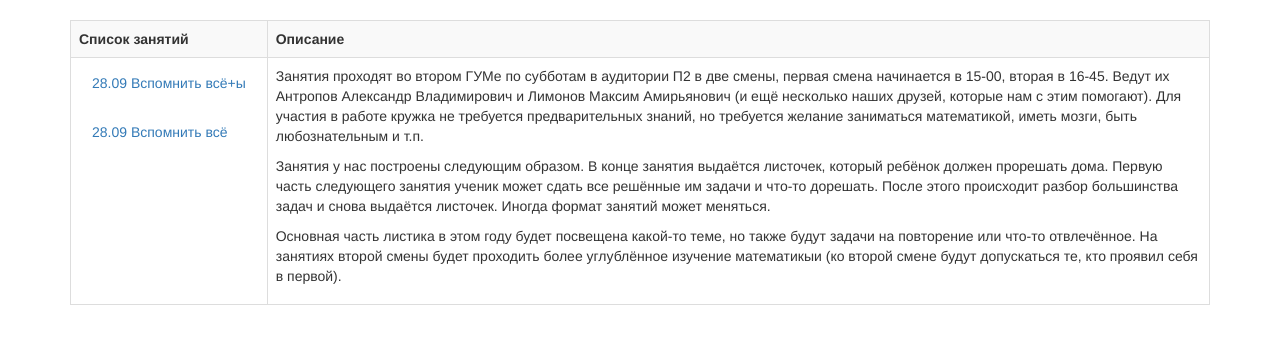
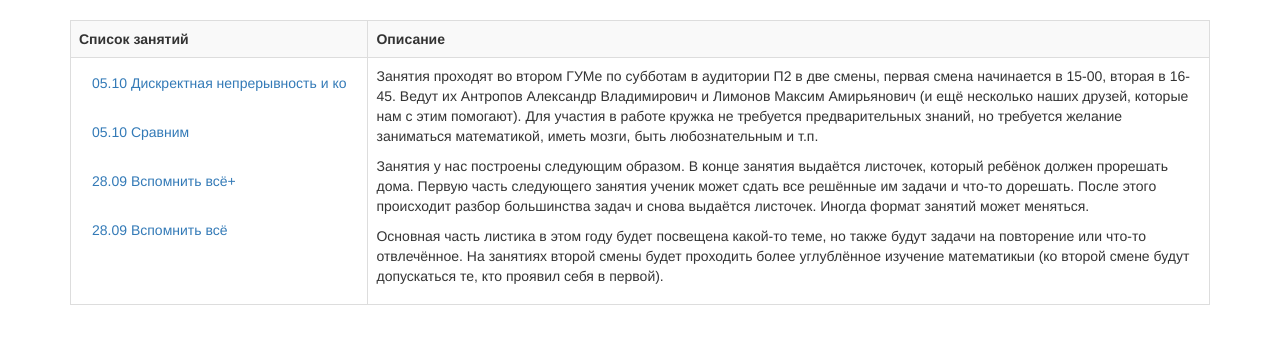
Before and after one commit to matemax/test_site, a Flask app: page /lessons in a window 1280 px wide. Shown: the part 52-396 px from the top of the page. Run offline with Flask 2, Linux system fonts and the light colour scheme; some libraries are stand-ins or nearby versions.

Commit message:
new lists

```diff
--- a/app/templates/list_lessons.html
+++ b/app/templates/list_lessons.html
@@ -1,5 +1,12 @@
+
 <div class="form-group">
-    <a href="/lessons/01_p" class="btn btn btn-link">28.09 Вспомнить всё+ы</a>
+    <a href="/lessons/02_p" class="btn btn btn-link">05.10 Дискректная непрерывность и ко</a>
+</div>
+<div class="form-group">
+    <a href="/lessons/02" class="btn btn btn-link">05.10 Сравним</a>
+</div>
+<div class="form-group">
+    <a href="/lessons/01_p" class="btn btn btn-link">28.09 Вспомнить всё+</a>
 </div>
 <div class="form-group">
     <a href="/lessons/01" class="btn btn btn-link">28.09 Вспомнить всё</a>
```
Also changed, not shown: 2 other files.
